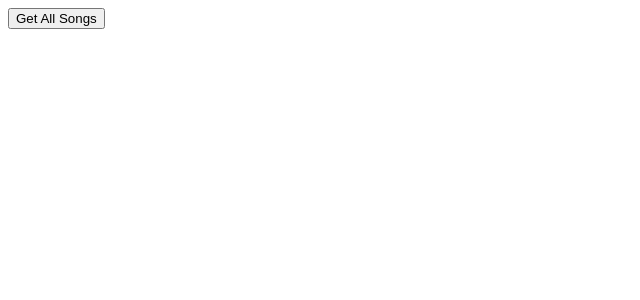
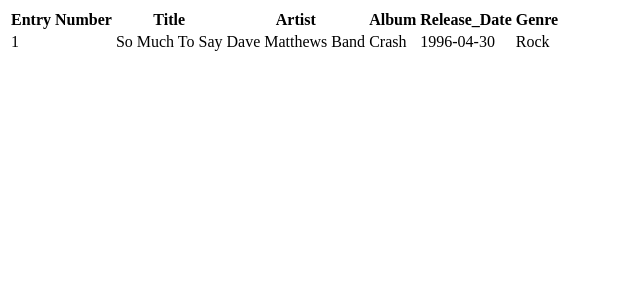
Before and after one commit to collstewart30/Music_Library_Frontend, a React (Create React App) app: page / in a window 1280 px wide. Shown: the top 300 px of the page, without its empty margins (0-640 px from the left). Built offline with nearby package versions, Linux system fonts and the light colour scheme; no server answers.

Commit message:
Started getAllSongs functionality

```diff
--- a/src/App.js
+++ b/src/App.js
@@ -3,21 +3,49 @@ import axios from 'axios';
 
 function App() {
 
-  const [song, setSongs] = useState([]);
+  const [entries, setEntries] = useState([{title: 'So Much To Say', artist: 'Dave Matthews Band', album: 'Crash', release_date: '1996-04-30', genre: 'Rock'},]);
 
-  useEffect(() =>{
-    getAllSongs();
-  }, []);
+  // const [song, setSongs] = useState([]);
 
-  async function getAllSongs(){
-    const response = await axios.get('http://127.0.0.1:8000/api/music/');
-    console.log(response.data);
-    setSongs(response.data)
-  }
+  // useEffect(() =>{
+  //   getAllSongs();
+  // }, []);
 
+  // async function getAllSongs(){
+  //   const response = await axios.get('http://127.0.0.1:8000/api/music/');
+  //   console.log(response.data);
+  //   setSongs(response.data)
+  // }
+
+  {/* <button type='submit' onClick={() => getAllSongs()}>Get All Songs</button> */}
   return (
     <div>
-      <button type='submit' onClick={() => getAllSongs()}>Get All Songs</button>
+      <table>
+        <thead>
+          <tr>
+            <th>Entry Number</th>
+            <th>Title</th>
+            <th>Artist</th>
+            <th>Album</th>
+            <th>Release_Date</th>
+            <th>Genre</th>
+          </tr>
+        </thead>
+        <tbody>
+          {entries.map((entry, index) => {
+            return (
+              <tr>
+                <td>{index + 1}</td>
+                <td>{entry.title}</td>
+                <td>{entry.artist}</td>
+                <td>{entry.album}</td>
+                <td>{entry.release_date}</td>
+                <td>{entry.genre}</td>
+              </tr>
+            );
+          })}
+        </tbody>
+      </table>
     </div>
   );
 }
```
